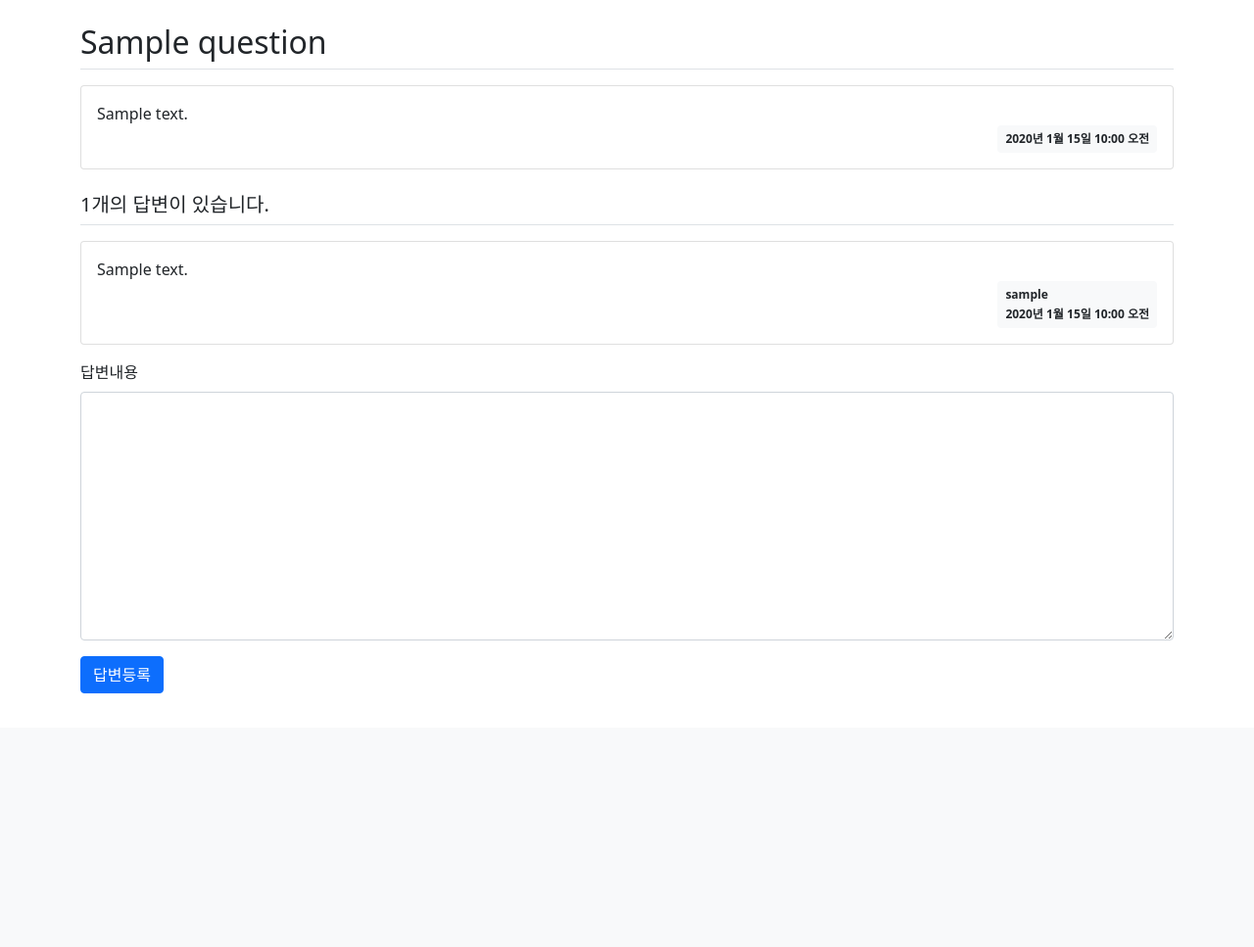
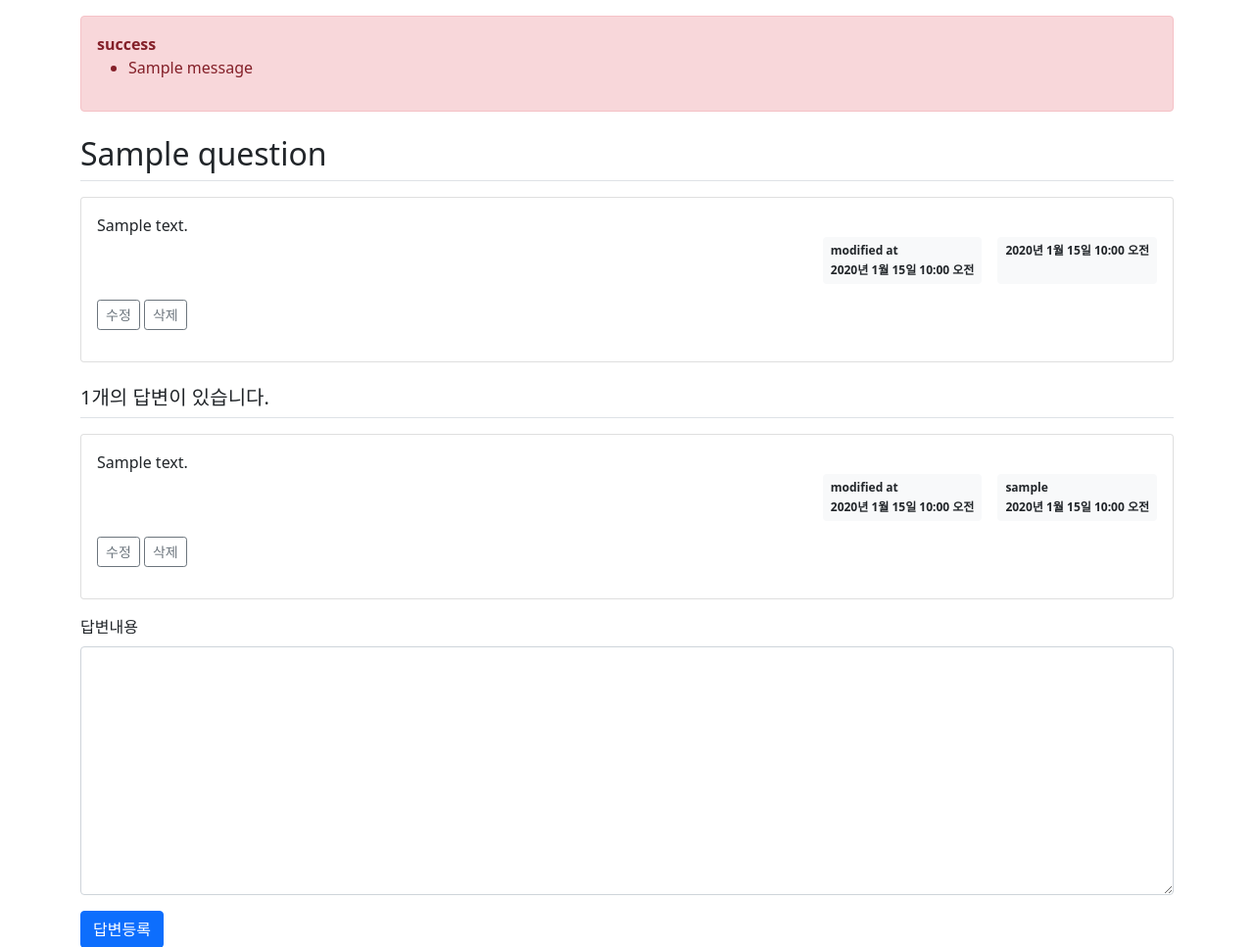
Before and after one commit to yangheeseong/pybo, a Django app: page /pybo/1/ in a window 1280 px wide. Shown: the part 57-1024 px from the top of the page at 98% size. Before the commit the page ends 765 px from the top, so only its background shows below. Run offline with Django 4.2, Linux system fonts and the light colour scheme; a user stored in the database is signed in; tables that the repository leaves empty hold one stand-in row (values such as "Sample post"); one stand-in notice (Sample message) is shown; some libraries are stand-ins or nearby versions.

Commit message:
게시글 및 댓글 수정, 삭제 기능 추가 완료

```diff
--- a/pybo/models.py
+++ b/pybo/models.py
@@ -8,6 +8,7 @@
     subject = models.CharField(max_length=200)
     content = models.TextField()
     create_date = models.DateTimeField()
+    modify_date = models.DateTimeField(null=True, blank=True)
 
     def __str__(self):
         return self.subject
@@ -18,6 +19,7 @@
     question = models.ForeignKey(Question, on_delete=models.CASCADE)
     content = models.TextField()
     create_date = models.DateTimeField()
+    modify_date = models.DateTimeField(null=True, blank=True)
 
     def __str__(self):
         return self.question
--- a/pybo/urls.py
+++ b/pybo/urls.py
@@ -8,4 +8,8 @@
     path('<int:question_id>/', views.detail, name='detail'),
     path('answer/create/<int:question_id>/', views.answer_create, name='answer_create'),
     path('question/create/', views.question_create, name='question_create'),
+    path('question/modify/<int:question_id>/', views.question_modify, name='question_modify'),
+    path('question/delete/<int:question_id>/', views.question_delete, name='question_delete'),
+    path('answer/modify/<int:answer_id>/', views.answer_modify, name='answer_modify'),
+    path('answer/delete/<int:answer_id>/', views.answer_delete, name='answer_delete'),
 ]
--- a/pybo/views.py
+++ b/pybo/views.py
@@ -5,6 +5,7 @@
 from .forms import QuestionForm, AnswerForm
 from django.core.paginator import Paginator
 from django.contrib.auth.decorators import login_required
+from django.contrib import messages
 
 
 # Create your views here.
@@ -91,3 +92,82 @@
         'pybo/question_form.html',
         context
     )
+
+
+@login_required(login_url='common:login')
+def question_modify(request, question_id):
+    question = get_object_or_404(Question, pk=question_id)
+
+    if request.user != question.author:
+        messages.error(request, '수정권한이 없습니다.')
+
+        return redirect('pybo:detail', question_id=question_id)
+
+    if request.method == 'POST':
+        form = QuestionForm(request.POST, instance=question)
+
+        if form.is_valid():
+            question = form.save(commit=False)
+            question.modify_date = timezone.now()
+            question.save()
+
+            return redirect('pybo:detail', question_id=question_id)
+    else:
+        form = QuestionForm(instance=question)
+
+    context = {'form': form}
+
+    return render(request, 'pybo/question_form.html', context)
+
+
+@login_required(login_url='common:login')
+def question_delete(request, question_id):
+    question = get_object_or_404(Question, pk=question_id)
+
+    if request.user != question.author:
+        messages.error(request, '삭제권한이 없습니다.')
+
+        return redirect('pybo:detail', question_id=question_id)
+
+    question.delete()
+
+    return redirect('pybo:index')
+
+
+@login_required(login_url='common:login')
+def answer_modify(request, answer_id):
+    answer = get_object_or_404(Answer, pk=answer_id)
+
+    if request.user != answer.author:
+        messages.error(request, '수정권한이 없습니다.')
+
+        return redirect('pybo:detail', question_id=answer.question.id)
+
+    if request.method == 'POST':
+        form = AnswerForm(request.POST, instance=answer)
+
+        if form.is_valid():
+            answer = form.save(commit=False)
+            answer.modify_date = timezone.now()
+            answer.save()
+
+            return redirect('pybo:detail', question_id=answer.question.id)
+
+    else:
+        form = AnswerForm(instance=answer)
+
+    context = {'answer': answer, 'form': form}
+
+    return render(request, 'pybo/answer_form.html', context)
+
+
+@login_required(login_url='common:login')
+def answer_delete(request, answer_id):
+    answer = get_object_or_404(Answer, pk=answer_id)
+
+    if request.user != answer.author:
+        messages.error(request, '삭제권한이 없습니다')
+    else:
+        answer.delete()
+
+    return redirect('pybo:detail', question_id=answer.question.id)
--- a/templates/base.html
+++ b/templates/base.html
@@ -17,5 +17,9 @@
 {% block content %}
 {% endblock %}
 <script type="text/javascript" src="{% static 'bootstrap.min.js' %}"></script>
+<!-- 자바스크립트 Start -->
+{% block script %}
+{% endblock %}
+<!-- 자바스크립트 End -->
 </body>
 </html>
--- a/templates/pybo/question_detail.html
+++ b/templates/pybo/question_detail.html
@@ -1,15 +1,38 @@
 {% extends 'base.html' %}
 {% block content %}
     <div class="container my-3">
+        <!-- message 표시 -->
+        {% if messages %}
+        <div class="alert alert-danger my-3" role="alert">
+            {% for message in messages %}
+            <strong>{{ message.tags }}</strong>
+            <ul><li>{{ message.message }}</li></ul>
+            {% endfor %}
+        </div>
+        {% endif %}
         <!-- 질문 -->
         <h2 class="border-bottom py-2">{{ question.subject }}</h2>
         <div class="card my-3">
             <div class="card-body">
                 <div class="card-text" style="white-space: pre-line;">{{ question.content }}</div>
                 <div class="d-flex justify-content-end">
+                    {% if question.modify_date %}
+                    <div class="badge bg-light text-dark p-2 text-start mx-3">
+                        <div class="mb-2">modified at</div>
+                        <div>{{ question.modify_date }}</div>
+                    </div>
+                    {% endif %}
                     <div class="badge bg-light text-dark p-2">
                         {{ question.create_date }}
                     </div>
+                </div>
+                <div class="my-3">
+                    {% if request.user == question.author %}
+                    <a href="{% url 'pybo:question_modify' question.id  %}"
+                       class="btn btn-sm btn-outline-secondary">수정</a>
+                    <a href="javascript:void(0)" class="delete btn btn-sm btn-outline-secondary"
+                       data-uri="{% url 'pybo:question_delete' question.id  %}">삭제</a>
+                    {% endif %}
                 </div>
             </div>
         </div>
@@ -20,10 +43,24 @@
             <div class="card-body">
                 <div class="card-text" style="white-space: pre-line;">{{ answer.content }}</div>
                 <div class="d-flex justify-content-end">
+                    {% if answer.modify_date %}
+                    <div class="badge bg-light text-dark p-2 text-start mx-3">
+                        <div class="mb-2">modified at</div>
+                        <div>{{ answer.modify_date }}</div>
+                    </div>
+                    {% endif %}
                     <div class="badge bg-light text-dark p-2 text-start">
                         <div class="mb-2">{{ answer.author.username }}</div>
                         <div>{{ answer.create_date }}</div>
                     </div>
+                </div>
+                <div class="my-3">
+                    {% if request.user == answer.author %}
+                    <a href="{% url 'pybo:answer_modify' answer.id  %}"
+                       class="btn btn-sm btn-outline-secondary">수정</a>
+                    <a href="#" class="delete btn btn-sm btn-outline-secondary "
+                       data-uri="{% url 'pybo:answer_delete' answer.id  %}">삭제</a>
+                    {% endif %}
                 </div>
             </div>
         </div>
@@ -43,3 +80,15 @@
         </form>
     </div>
 {% endblock %}
+{% block script %}
+<script type='text/javascript'>
+    const delete_elements = document.getElementsByClassName("delete");
+    Array.from(delete_elements).forEach(function(element) {
+        element.addEventListener('click', function() {
+            if(confirm("정말로 삭제하시겠습니까?")) {
+                location.href = this.dataset.uri;
+            };
+        });
+    });
+</script>
+{% endblock %}
```
Also changed, not shown: templates/pybo/answer_form.html (added, +16 -0 lines).
